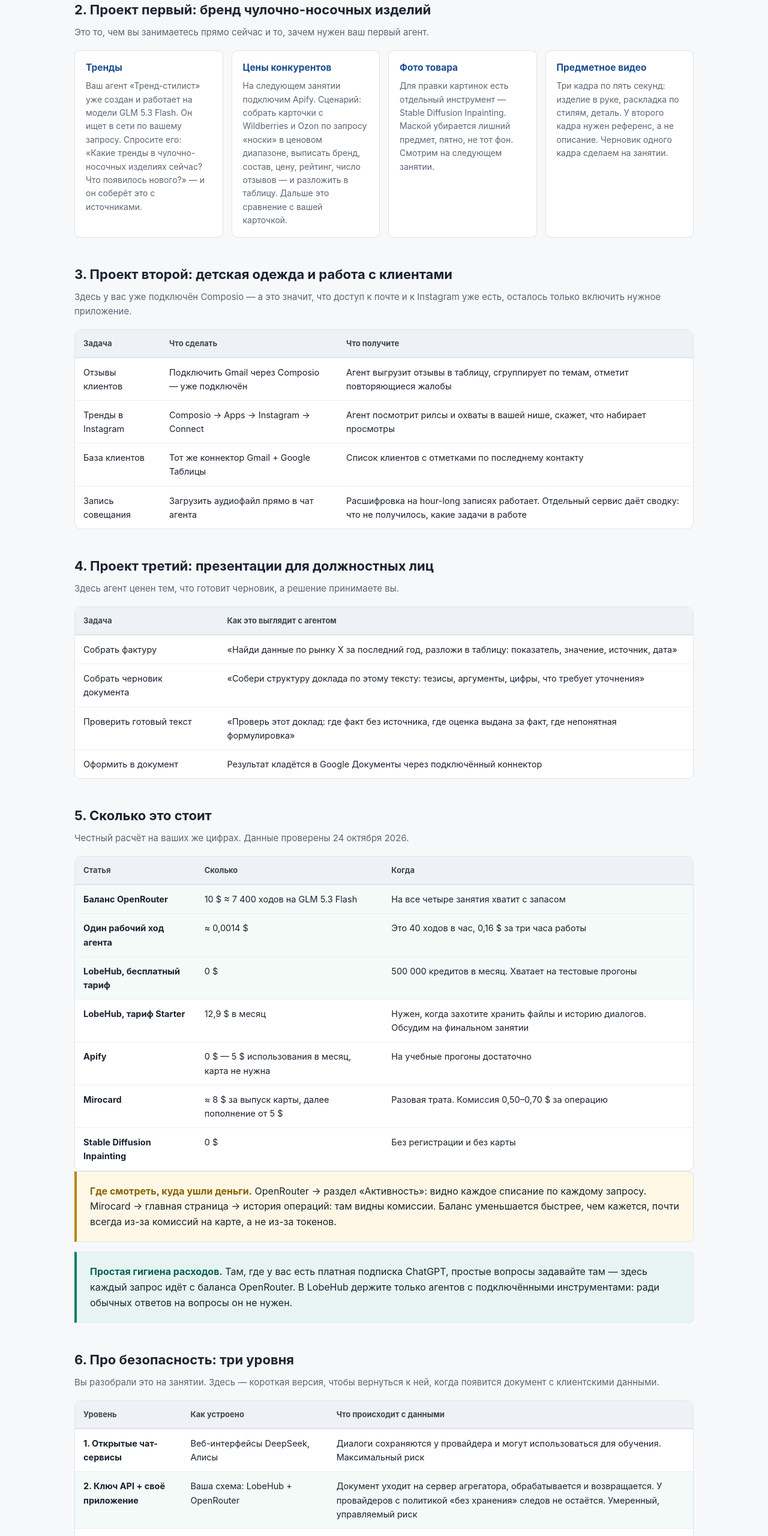
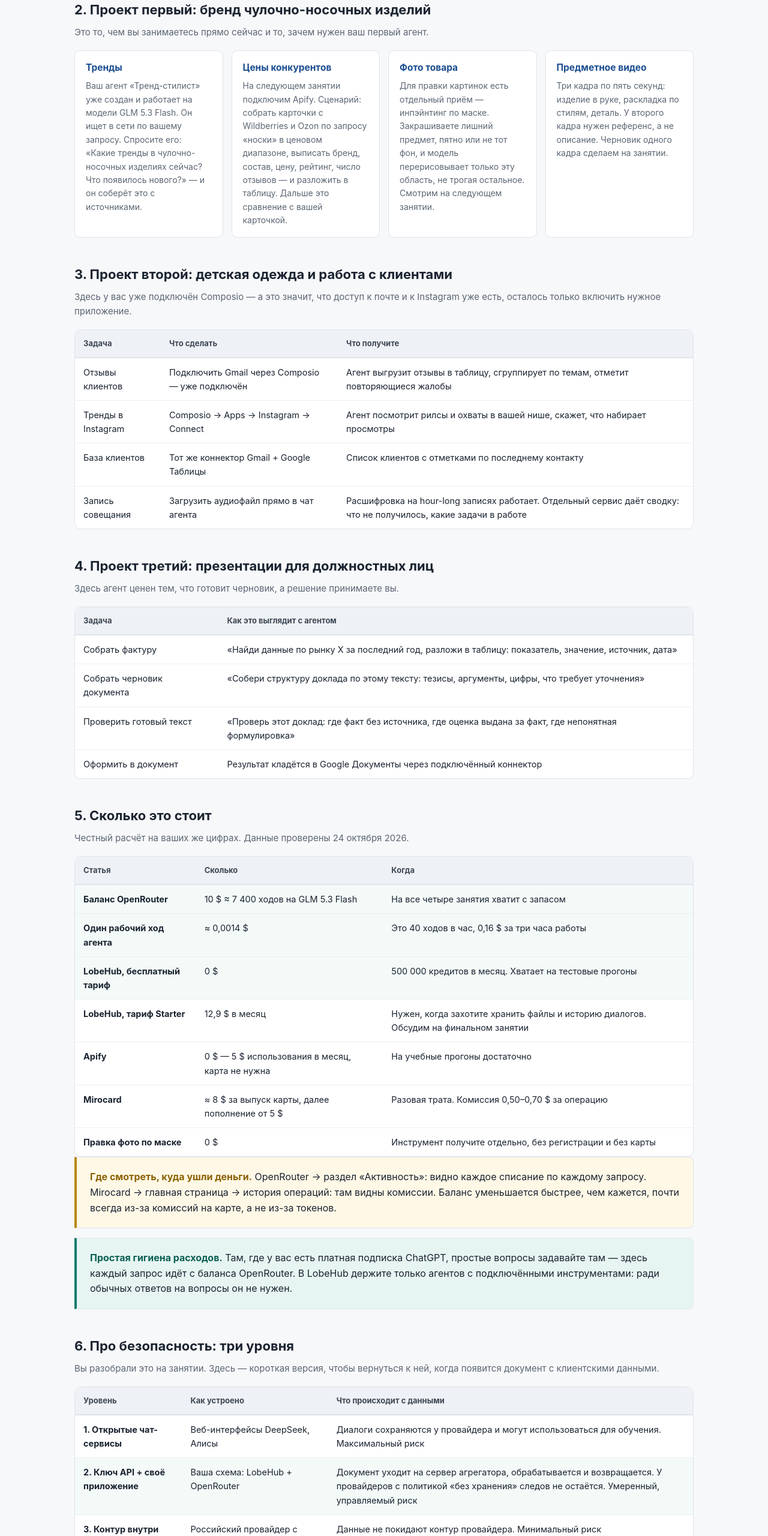
Before and after one commit to mrvolkomorov/evgenia-value, a plain HTML site: page index.html in a window 1280 px wide. Shown: the part 940-3500 px from the top of the page at 60% size. Drawn offline with Linux system fonts and the light colour scheme.

Commit message:
Инпэйнтинг по маске: убраны названия инструментов и stablediffusion.fr, описан алгоритм

```diff
--- a/index.html
+++ b/index.html
@@ -99,7 +99,7 @@
 </div>
 <div class="mini">
 <h4>Фото товара</h4>
-<p>Для правки картинок есть отдельный инструмент — Stable Diffusion Inpainting. Маской убирается лишний предмет, пятно, не тот фон. Смотрим на следующем занятии.</p>
+<p>Для правки картинок есть отдельный приём — инпэйнтинг по маске. Закрашиваете лишний предмет, пятно или не тот фон, и модель перерисовывает только эту область, не трогая остальное. Смотрим на следующем занятии.</p>
 </div>
 <div class="mini">
 <h4>Предметное видео</h4>
@@ -146,7 +146,7 @@
 <tr><td class="mname">LobeHub, тариф Starter</td><td>12,9 $ в месяц</td><td>Нужен, когда захотите хранить файлы и историю диалогов. Обсудим на финальном занятии</td></tr>
 <tr><td class="mname">Apify</td><td>0 $ — 5 $ использования в месяц, карта не нужна</td><td>На учебные прогоны достаточно</td></tr>
 <tr><td class="mname">Mirocard</td><td>≈ 8 $ за выпуск карты, далее пополнение от 5 $</td><td>Разовая трата. Комиссия 0,50–0,70 $ за операцию</td></tr>
-<tr><td class="mname">Stable Diffusion Inpainting</td><td>0 $</td><td>Без регистрации и без карты</td></tr>
+<tr><td class="mname">Правка фото по маске</td><td>0 $</td><td>Инструмент получите отдельно, без регистрации и без карты</td></tr>
 </tbody></table></div>
 <div class="card alert">
 <strong>Где смотреть, куда ушли деньги.</strong> OpenRouter → раздел «Активность»: видно каждое списание по каждому запросу. Mirocard → главная страница → история операций: там видны комиссии. Баланс уменьшается быстрее, чем кажется, почти всегда из-за комиссий на карте, а не из-за токенов.
@@ -185,7 +185,7 @@
 
 <footer><div class="wrap">
 Раздаточный материал №11 · Что это вам даёт · Занятие 2, 23 октября 2026<br>
-Источники: lobehub.com/pricing · openrouter.ai · apify.com · stablediffusion.fr · mirocard.ru<br>
+Источники: lobehub.com/pricing · openrouter.ai · apify.com · mirocard.ru<br>
 Данные проверены 24 октября 2026. Тарифы и лимиты меняются — сверяйтесь перед оплатой.
 </div></footer>
 </body>
```
